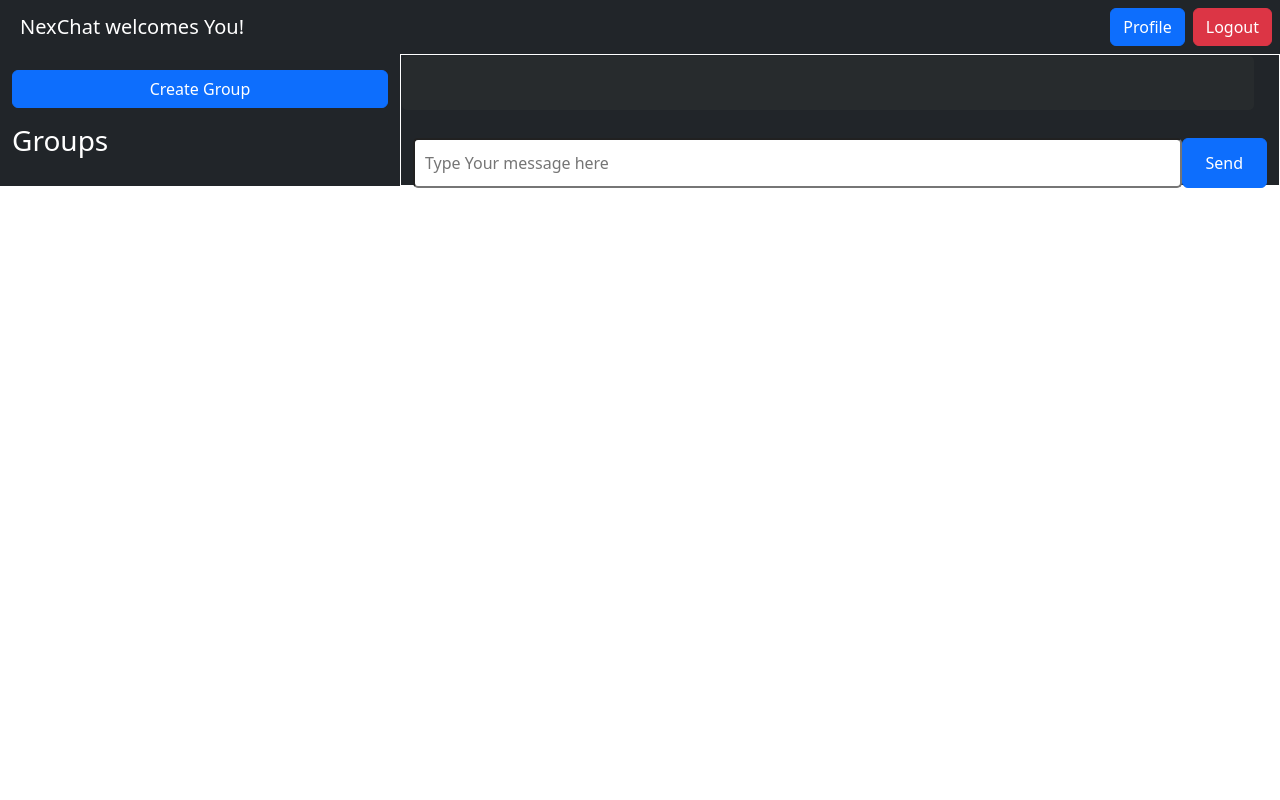
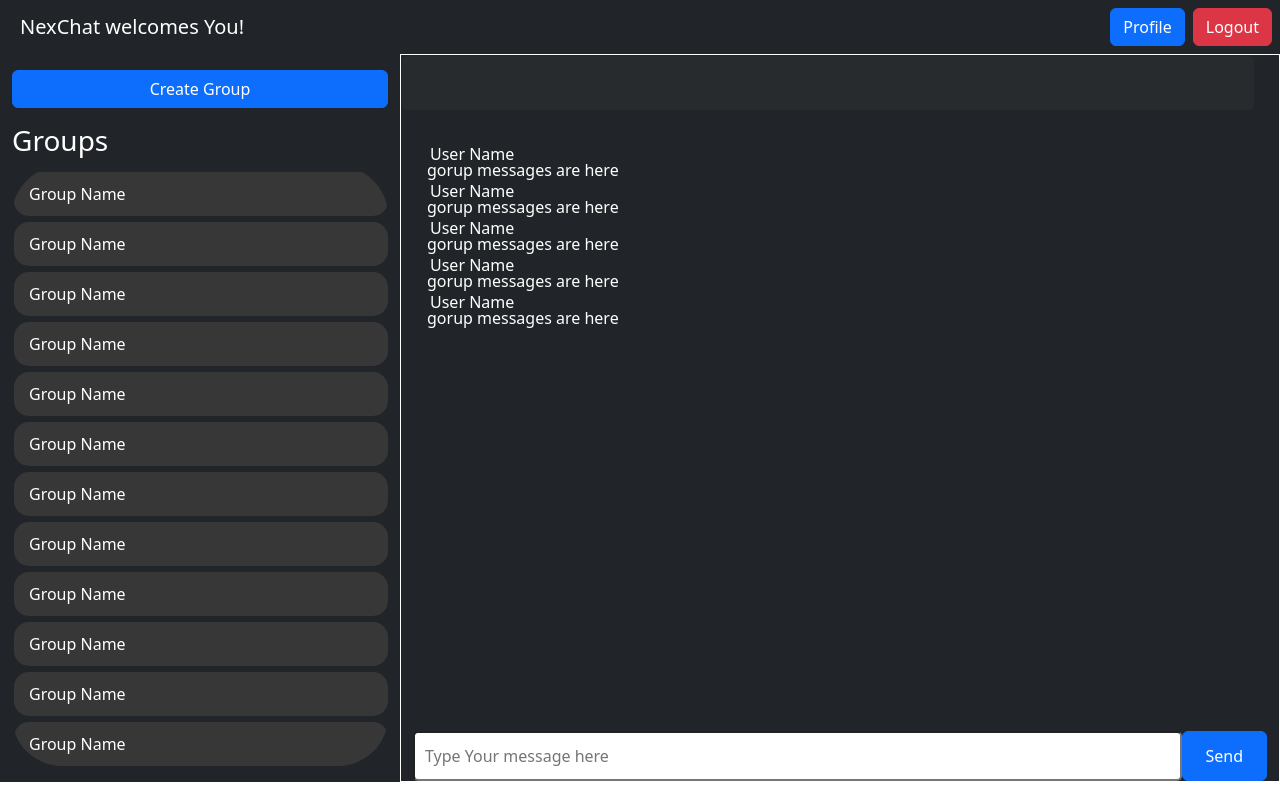
Before and after one commit to MaazDanish/NexChat, a plain HTML site: page Frontend/chat.html in a window 1280 px wide. Drawn offline with nearby package versions, Linux system fonts and the light colour scheme; no server answers.

```diff
--- a/Backend/package.json
+++ b/Backend/package.json
@@ -21,6 +21,7 @@
     "jsonwebtoken": "^9.0.2",
     "mysql2": "^3.6.5",
     "sequelize": "^6.35.2",
+    "socket.io": "^4.7.4",
     "uuid": "^9.0.1"
   }
 }
--- a/Frontend/Style/chat.css
+++ b/Frontend/Style/chat.css
@@ -88,8 +88,8 @@
 
 .msgs-div {
   display: block;
-  padding: 10px;
-  margin: 5px -10px;
+  padding: 0px 5px;
+  margin: 0px 0px;
   color: white;
   list-style-type: none;
   /* width: fit-content; */
@@ -179,7 +179,7 @@
   position: absolute;
   top: 50%;
   transform: translateY(-50%);
-  right:80px;
+  right: 80px;
   border-radius: 50px;
 }
 
@@ -201,6 +201,25 @@
   /* Align the delete button vertically at 50% of its parent's height */
   transform: translateY(-50%);
   /* Adjust the position of the delete button vertically to center it */
-  right:80px;
+  right: 80px;
   border-radius: 50px;
 }
+
+.msg-div {
+  /* margin-top: 5px; */
+  margin-bottom: 5px;
+  display: block;
+  width: fit-content;
+  /* background-color: red; */
+  padding:0px 5px  ;
+}
+
+.msg-div span {
+  color: white;
+  /* background-color: yellow ; */
+}
+.msg-div li {
+  /* color: white; */
+  margin: -8px;
+  /* background-color: green ; */
+}
--- a/Frontend/chat.html
+++ b/Frontend/chat.html
@@ -68,6 +68,19 @@
                 <h3>Groups</h3>
                 <ul class="grp-list " id="groupList">
                     <!-- Dynamically add group names here -->
+                    <li class="group-li">Group Name</li>
+                    <li class="group-li">Group Name</li>
+                    <li class="group-li">Group Name</li>
+                    <li class="group-li">Group Name</li>
+                    <li class="group-li">Group Name</li>
+                    <li class="group-li">Group Name</li>
+                    <li class="group-li">Group Name</li>
+                    <li class="group-li">Group Name</li>
+                    <li class="group-li">Group Name</li>
+                    <li class="group-li">Group Name</li>
+                    <li class="group-li">Group Name</li>
+                    <li class="group-li">Group Name</li>
+
                 </ul>
             </div>
 
@@ -84,6 +97,26 @@
                 <!-- </navbar> -->
 
                 <div id="msg-Box" class="container-fluid msg-Box">
+                    <div class="msg-div">
+                        <span>User Name</span>
+                        <li class="msgs-div">gorup messages are here</li>
+                    </div>
+                    <div class="msg-div">
+                        <span>User Name</span>
+                        <li class="msgs-div">gorup messages are here</li>
+                    </div>
+                    <div class="msg-div">
+                        <span>User Name</span>
+                        <li class="msgs-div">gorup messages are here</li>
+                    </div>
+                    <div class="msg-div">
+                        <span>User Name</span>
+                        <li class="msgs-div">gorup messages are here</li>
+                    </div>
+                    <div class="msg-div">
+                        <span>User Name</span>
+                        <li class="msgs-div">gorup messages are here</li>
+                    </div>
 
                 </div>
                 <form class="form">
```
Also changed, not shown: 1 other file.
